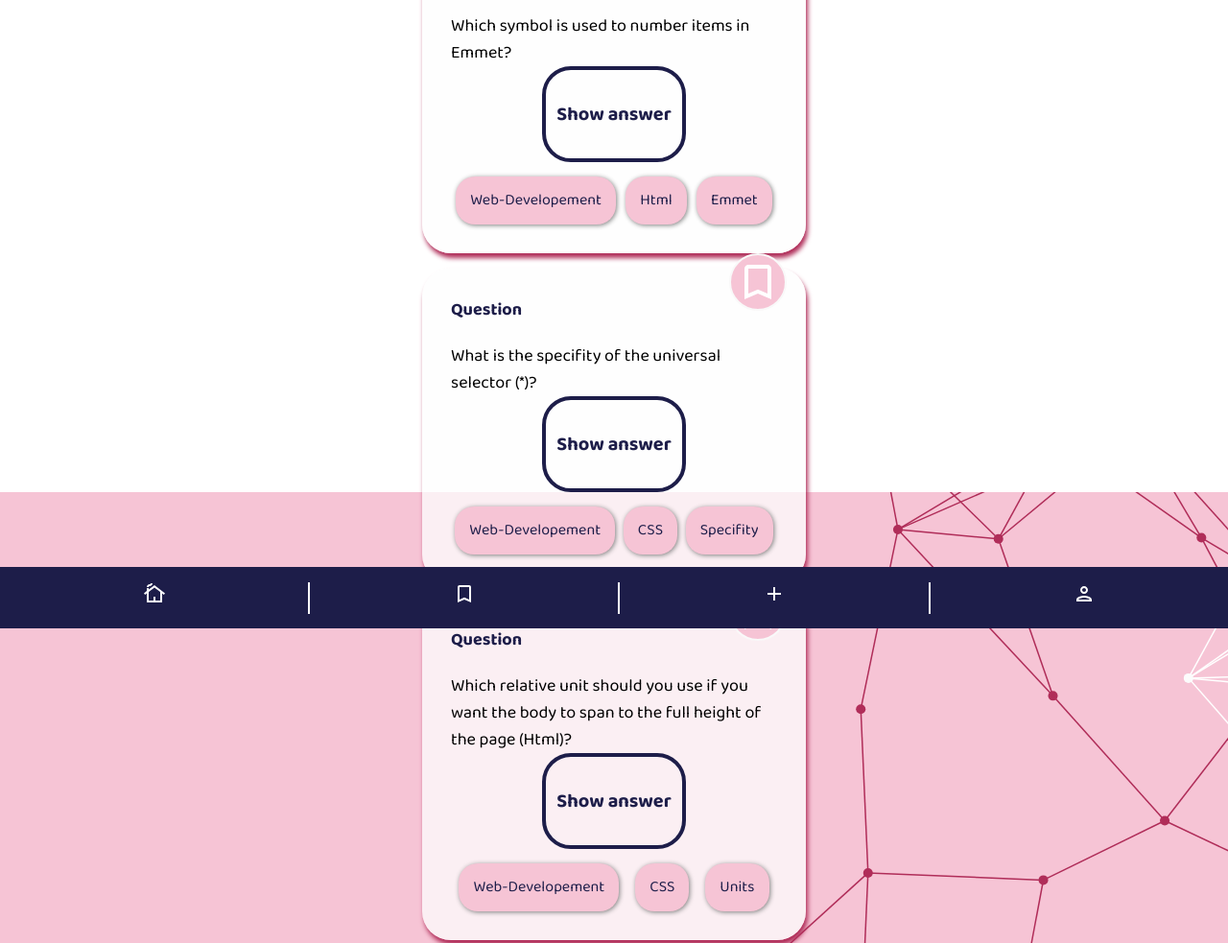
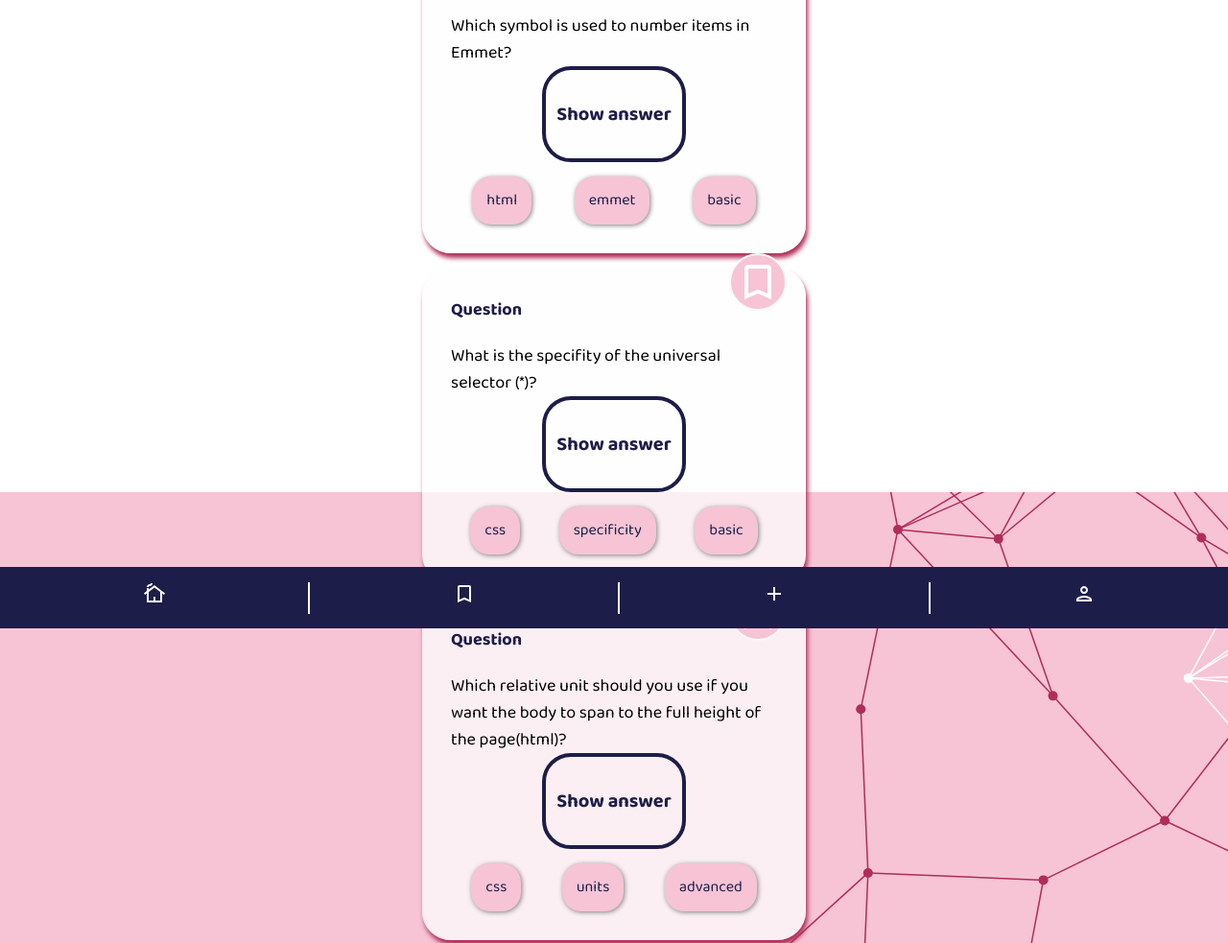
Before and after one commit to cintiavazquez/quizz-app, a plain HTML site: page index.html in a window 1280 px wide. Shown: the part 145-1128 px from the top of the page at 96% size. Drawn offline with Linux system fonts and the light colour scheme.

Commit message:
Add dynamic array question log

```diff
--- a/components/bookmark/bookmark.css
+++ b/components/bookmark/bookmark.css
@@ -4,7 +4,6 @@
   border: 2px solid var(--lightest-color);
   border-radius: 50px;
   padding: 4px;
-  transition: 1s;
   height: 60px;
   width: 60px;
 }
--- a/index.html
+++ b/index.html
@@ -19,101 +19,8 @@
         </nav>
       </header>
       <main>
-        <div class="homepage">
-          <article class="question">
-            <h3 class="title">Question</h3>
-            <aside class="question__bookmark js-question__bookmark">
-              <img
-                class="bookmark js-bookmarkempty js-bookmark"
-                src="./components/images/bookmark_border_white_24dp.svg"
-                alt=""
-              />
-              <img
-                class="bookmark display-none js-bookmarkfilled js-bookmark"
-                src="./components/images/bookmark_white_24dp.svg"
-                alt=""
-              />
-            </aside>
-            <div class="question__wrap js-questionwrap">
-              <p class="question__text">
-                Which symbol is used to number items in Emmet?
-              </p>
-              <button class="button js-button">Show answer</button>
-              <section class="question__answer display-none js-answer">
-                <button class="button button--hide display-none js-buttonhide">
-                  Hide answer
-                </button>
-                <p>The dollar ($) symbol, i.e.: <code>p.item$*5</code>.</p>
-              </section>
-              <section class="question__tags">
-                <p class="questions__tags__single">Web-Developement</p>
-                <p class="questions__tags__single">Html</p>
-                <p class="questions__tags__single">Emmet</p>
-              </section>
-            </div>
-          </article>
-          <article class="question">
-            <h3 class="title">Question</h3>
-            <aside class="question__bookmark js-question__bookmark">
-              <img
-                class="bookmark js-bookmarkempty js-bookmark"
-                src="./components/images/bookmark_border_white_24dp.svg"
-                alt=""
-              />
-              <img
-                class="bookmark display-none js-bookmarkfilled js-bookmark"
-                src="./components/images/bookmark_white_24dp.svg"
-                alt=""
-              />
-            </aside>
-            <div class="question__wrap js-questionwrap">
-              <p class="question__text">
-                What is the specifity of the universal selector (*)?
-              </p>
-              <button class="button js-button">Show answer</button>
-              <section class="question__answer display-none js-answer">
-                <p>The universal selector has low specifity (zero).</p>
-              </section>
-              <section class="question__tags">
-                <p class="questions__tags__single">Web-Developement</p>
-                <p class="questions__tags__single">CSS</p>
-                <p class="questions__tags__single">Specifity</p>
-              </section>
-            </div>
-          </article>
-          <article class="question">
-            <h3 class="title">Question</h3>
-            <aside class="question__bookmark js-question__bookmark">
-              <img
-                class="bookmark js-bookmarkempty js-bookmark"
-                src="./components/images/bookmark_border_white_24dp.svg"
-                alt=""
-              />
-              <img
-                class="bookmark display-none js-bookmarkfilled js-bookmark"
-                src="./components/images/bookmark_white_24dp.svg"
-                alt=""
-              />
-            </aside>
-            <div class="question__wrap js-questionwrap">
-              <p class="question__text">
-                Which relative unit should you use if you want the body to span
-                to the full height of the page (Html)?
-              </p>
-              <button class="button js-button">Show answer</button>
-              <section class="question__answer display-none js-answer">
-                <p>
-                  You should use percentages (%), not vh (in case the content is
-                  longer than the viewport).
-                </p>
-              </section>
-              <section class="question__tags">
-                <p class="questions__tags__single">Web-Developement</p>
-                <p class="questions__tags__single">CSS</p>
-                <p class="questions__tags__single">Units</p>
-              </section>
-            </div>
-          </article>
+        <div class="homepage js-homepagebody">
+
         </div>
       </main>
     </div>
--- a/index.js
+++ b/index.js
@@ -1,6 +1,13 @@
 import Bookmark from "./components/bookmark/bookmark.js";
 import Buttons from "./components/buttons/buttons.js";
 import Singlepage from "./singlepage.js";
+import turnLogintoCard from "./question-post/question-card.js";
+
+// Single Page App
+Singlepage();
+
+//Create cards
+turnLogintoCard();
 
 // bookmark function
 const bookmarks = document.querySelectorAll(".js-question__bookmark");
@@ -15,6 +22,3 @@ const questionwrap = document.querySelectorAll(".js-questionwrap");
 questionwrap.forEach((questionElement) => {
   Buttons(questionElement);
 });
-
-// Single Page App
-Singlepage();
--- /dev/null
+++ b/question-post/question-card.js
@@ -0,0 +1,67 @@
+export default function turnLogintoCard() {
+  const cardData = [
+    {
+      id: "1",
+      isBookmarked: true,
+      question: "Which symbol is used to number items in Emmet?",
+      answer: "The dollar ($) symbol, i.e.: <code>p.item$*5</code>",
+      tags: ["html", "emmet", "basic"],
+    },
+    {
+      id: "2",
+      isBookmarked: false,
+      question: "What is the specifity of the universal selector (*)?",
+      answer: "The universal selector has low specifity (zero).",
+      tags: ["css", "specificity", "basic"],
+    },
+    {
+      id: "3",
+      isBookmarked: false,
+      question:
+        "Which relative unit should you use if you want the body to span to the full height of the page(html)?",
+      answer:
+        "You should use percentages (%), not vh (in case the content is longer than the viewport",
+      tags: ["css", "units", "advanced"],
+    },
+  ];
+
+  cardData.forEach((questionlog) => {
+    const card = document.createElement("article");
+    card.className = "question";
+    card.innerHTML = `
+      <h3 class="title">Question</h3>
+      <aside class="question__bookmark js-question__bookmark">
+        <img
+          class="bookmark js-bookmarkempty js-bookmark"
+          src="./components/images/bookmark_border_white_24dp.svg"
+          alt=""
+        />
+        <img
+          class="bookmark display-none js-bookmarkfilled js-bookmark"
+          src="./components/images/bookmark_white_24dp.svg"
+          alt=""
+        />
+      </aside>
+      <div class="question__wrap js-questionwrap">
+      <p class="question__text">
+        ${questionlog.question}
+      </p>
+      <button class="button js-button">Show answer</button>
+      <section class="question__answer display-none js-answer">
+        <button class="button button--hide display-none js-buttonhide">
+          Hide answer
+        </button>
+        <p>${questionlog.answer}</p>
+      </section>
+      <section class="question__tags">
+        <p class="questions__tags__single">${questionlog.tags[0]}</p>
+        <p class="questions__tags__single">${questionlog.tags[1]}</p>
+        <p class="questions__tags__single">${questionlog.tags[2]}</p>
+      </section>
+    </div>
+    `;
+
+    const homepage = document.querySelector(".js-homepagebody");
+    homepage.append(card);
+  });
+}
```
